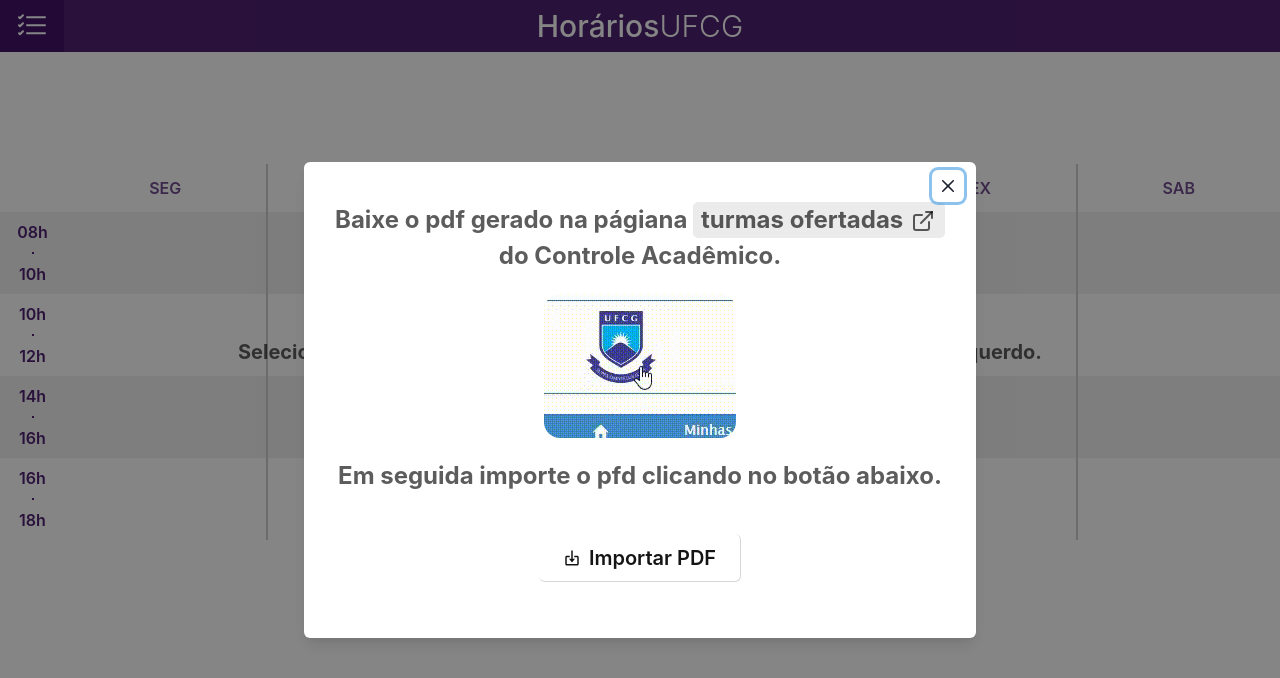
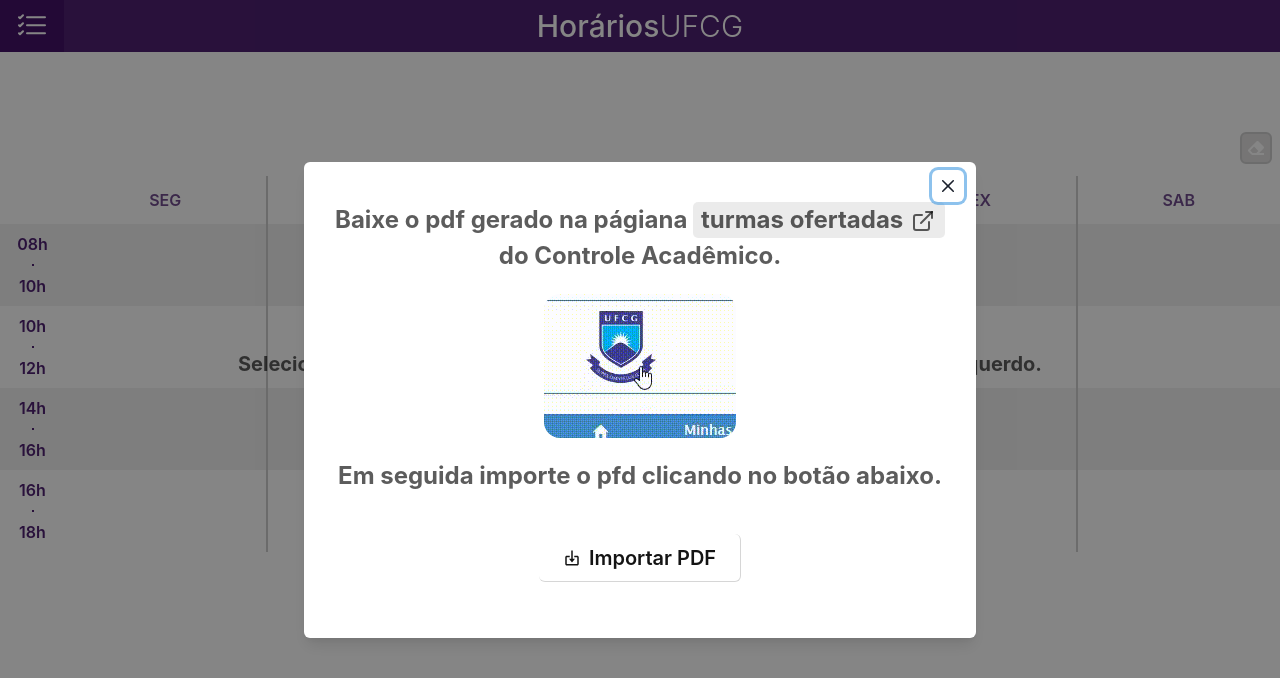
Before and after one commit to ArthurFerrao/horarios-ufcg, a React (Create React App) app: page / in a window 1280 px wide. Shown: the top 678 px of the page. Built offline with nearby package versions, Linux system fonts and the light colour scheme.

Commit message:
feat: add clean button

```diff
--- a/src/App.tsx
+++ b/src/App.tsx
@@ -5,6 +5,7 @@
 import NavBar from './components/NavBar'
 import Sidebar from './components/Sidebar'
 import WeekBoard from './components/WeekBoard'
+import BoardTools from './components/WeekBoard/BoardTools'
 import { AppProvider } from './context'
 import theme from './theme'
 
--- /dev/null
+++ b/src/components/WeekBoard/BoardTools/index.tsx
@@ -0,0 +1,40 @@
+import { Button } from '@chakra-ui/react'
+import { FaEraser } from 'react-icons/fa'
+
+import useAppContext from '../../../hooks/useAppContext'
+
+const hover = {
+  backgroundColor: 'primary.50',
+  border: '2px solid',
+  borderColor: 'primary.200',
+  color: '#ffffff',
+  transform: 'scale(1.04)',
+  cursor: 'pointer',
+}
+
+interface BoardToolsProps {
+  someMarked: boolean
+}
+
+function BoardTools({ someMarked }: BoardToolsProps) {
+  const { setAllMarked } = useAppContext()
+  return (
+    <Button
+      disabled={!someMarked}
+      border='solid 2px #CECECE'
+      size='sm'
+      mr='2'
+      p='0'
+      bg={someMarked ? 'primary.300' : '#E1DFDF'}
+      borderColor={someMarked ? 'primary.500' : '#CECECE'}
+      _hover={someMarked ? hover : undefined}
+      onClick={() => {
+        setAllMarked(false)
+      }}
+    >
+      <FaEraser size='1rem' color='#FFF' />
+    </Button>
+  )
+}
+
+export default BoardTools
--- a/src/components/WeekBoard/index.tsx
+++ b/src/components/WeekBoard/index.tsx
@@ -1,9 +1,10 @@
-import { Grid, Center, Text } from '@chakra-ui/react'
+import { Grid, Center, Text, Flex } from '@chakra-ui/react'
 import { memo } from 'react'
 
 import { DAYS } from '../../constants'
 import useAppContext from '../../hooks/useAppContext'
 import rowBordList from '../../services/boardService'
+import BoardTools from './BoardTools'
 import HeaderBoard from './HeaderBoard'
 import RowBoard from './RowBoard'
 
@@ -12,9 +13,12 @@
   const isEven = (num: number) => num % 2 === 0
 
   return (
+    <Flex marginTop='20' direction='column' alignItems='flex-end'>
+      <BoardTools someMarked={disciplinas.some((d) => d.marked)} />
       <Grid
+        w='full'
         templateColumns='65px repeat(6, 1fr)'
-      marginTop='28'
+        marginTop='3'
         position='relative'
       >
         <HeaderBoard days={DAYS} />
@@ -45,6 +49,7 @@
           </Center>
         )}
       </Grid>
+    </Flex>
   )
 }
 
--- a/src/context/index.tsx
+++ b/src/context/index.tsx
@@ -7,6 +7,7 @@
   setCheckedById: (id: string, isChecked: boolean) => void
   setCheckedByPeriodo: (periodo: number, isChecked: boolean) => void
   setMarkedById: (id: string) => void
+  setAllMarked: (marked: boolean) => void
 }
 
 const AppContext = createContext<AppContextProps>({
@@ -15,6 +16,7 @@
   setCheckedById: () => {},
   setCheckedByPeriodo: () => {},
   setMarkedById: () => {},
+  setAllMarked: () => {},
 })
 
 function AppProvider({ children }: { children: JSX.Element }) {
@@ -49,6 +51,12 @@
     setData(newData)
   }
 
+  const setAllMarked = (marked: boolean) => {
+    const newState = data.map((item) => ({ ...item, marked }))
+
+    setData(newState)
+  }
+
   const appProviderValue = useMemo(
     () => ({
       disciplinas: data,
@@ -56,6 +64,7 @@
       setCheckedById,
       setCheckedByPeriodo,
       setMarkedById,
+      setAllMarked,
     }),
     [data],
   )
```
Lines whose indentation alone changed are shown as unchanged.
